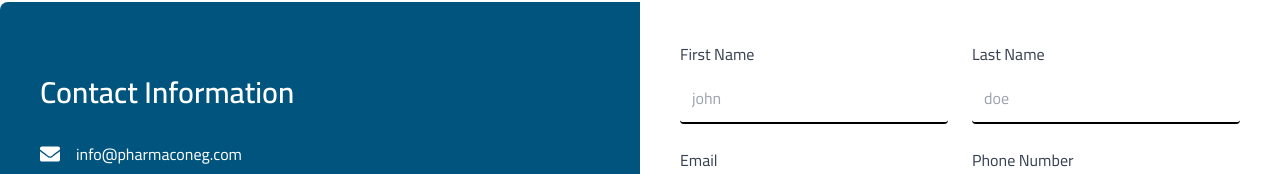
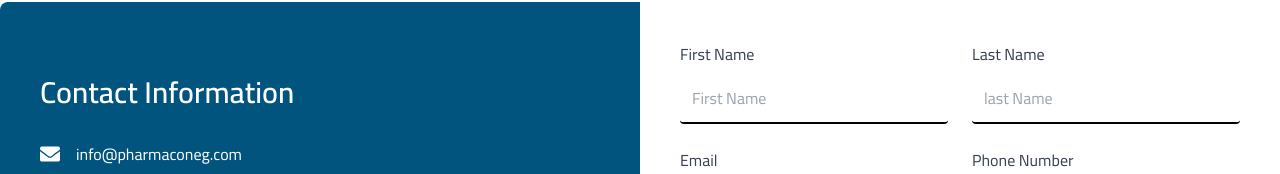
Before and after one commit to ahmedsameh74/pharmacon, a Next.js app: page /en/contact in a window 1280 px wide. Shown: the part 338-512 px from the top of the page. Built offline with nearby package versions, Linux system fonts and the light colour scheme; no server answers.

Commit message:
placeholders

```diff
--- a/src/components/custom/contact/Contact.tsx
+++ b/src/components/custom/contact/Contact.tsx
@@ -193,7 +193,7 @@ export default function ContactSection() {
                 className={`w-full border-b-2 p-3 rounded-sm focus:outline-none focus:ring-2 ${
                   errors.firstName ? 'border-red-500' : 'border-black'
                 }`}
-                placeholder="john"
+                placeholder="First Name"
                 id="firstName"
               />
               {errors.firstName && (
@@ -213,7 +213,7 @@ export default function ContactSection() {
                 className={`w-full border-b-2 p-3 rounded-sm focus:outline-none focus:ring-2 ${
                   errors.lastName ? 'border-red-500' : 'border-black'
                 }`}
-                placeholder="doe"
+                placeholder="last Name"
                 id="lastName"
               />
               {errors.lastName && (
```
